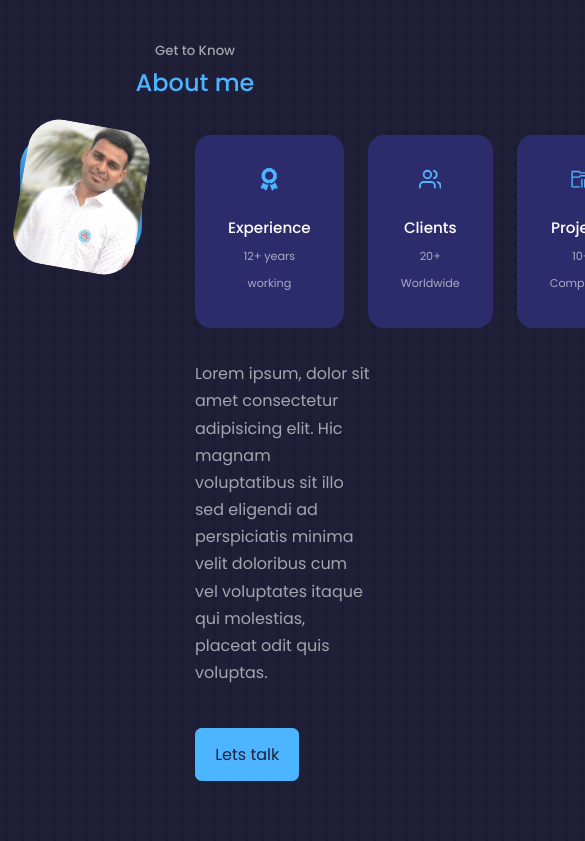
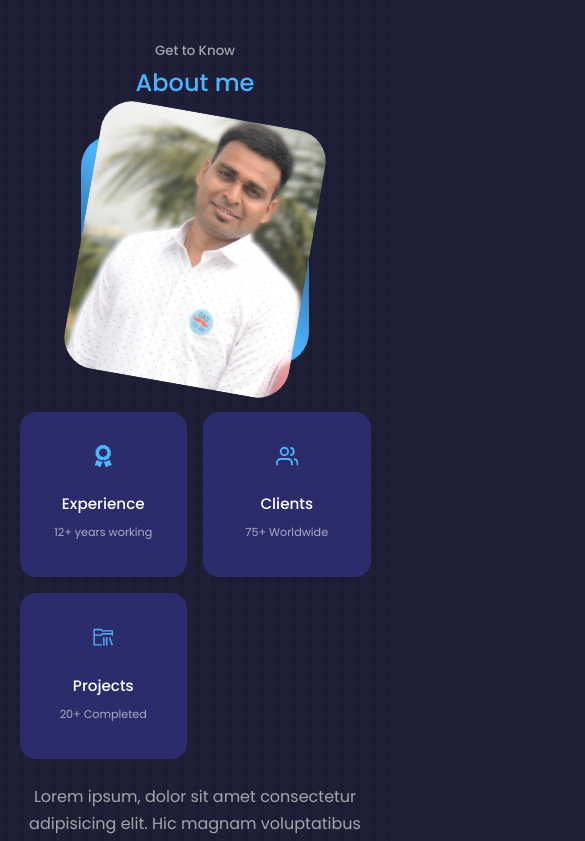
Before and after one commit to AlphonseRDSouza/porfolio-react, a React (Create React App) app: page / in a window 390 px wide. Shown: the part 900-1741 px from the top of the page, 585 px wide, since content can reach past the window. Built offline with nearby package versions, Linux system fonts and the light colour scheme.

Commit message:
- About screen is now responsive - updated some details

```diff
--- a/src/components/about/About.jsx
+++ b/src/components/about/About.jsx
@@ -20,6 +20,7 @@
 
         <div className="about__content">
           <div className="about__cards">
+
             <article className="about__card">
               <FaAward className="about__icon" />
               <h5>Experience</h5>
@@ -29,13 +30,13 @@
             <article className="about__card">
               <FiUsers className="about__icon" />
               <h5>Clients</h5>
-              <small>20+ Worldwide</small>
+              <small>75+ Worldwide</small>
             </article>
 
             <article className="about__card">
               <VscFolderLibrary className="about__icon" />
               <h5>Projects</h5>
-              <small>10+ Completed</small>
+              <small>20+ Completed</small>
             </article>
 
           </div>
--- a/src/components/about/about.css
+++ b/src/components/about/about.css
@@ -64,3 +64,41 @@
     margin: 2rem 0 2.6rem;
     color: var(--color-light)
 }
+
+/* ===================MEDIA QUESRIES (MEDIUM DEVICES, tablets ===========*/
+@media screen and (max-width: 1024px) {
+    .about__container {
+        grid-template-columns: 1fr;
+        gap: 0;
+    }
+
+    .about__me {
+        width: 50%;
+        margin: 2rem auto 4rem;
+    }
+
+    .about__content p {
+        margin: 1rem 0 1.5rem;
+    }
+}
+
+/* ===================MEDIA QUESRIES (SMALL DEVICES, mobile ===========*/
+@media screen and (max-width: 600px) {
+    .about__me {
+        width: 65%;
+        margin: 0 auto 3rem;
+    }
+
+    .about__cards{
+        grid-template-columns: 1fr 1fr;
+        gap: 1rem;
+    }
+
+    .about__content {
+        text-align: center;
+    }
+
+    .about__content p {
+        margin: 1.5rem 0;
+    }
+}
```
